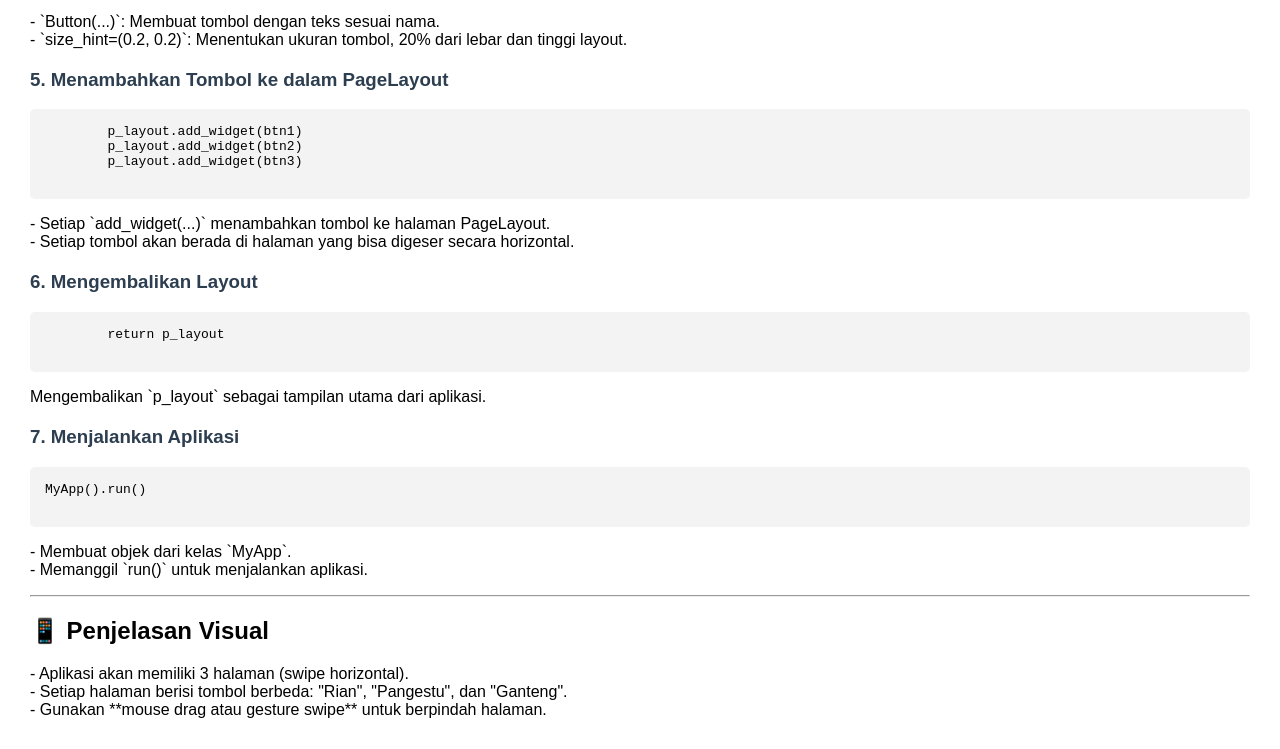
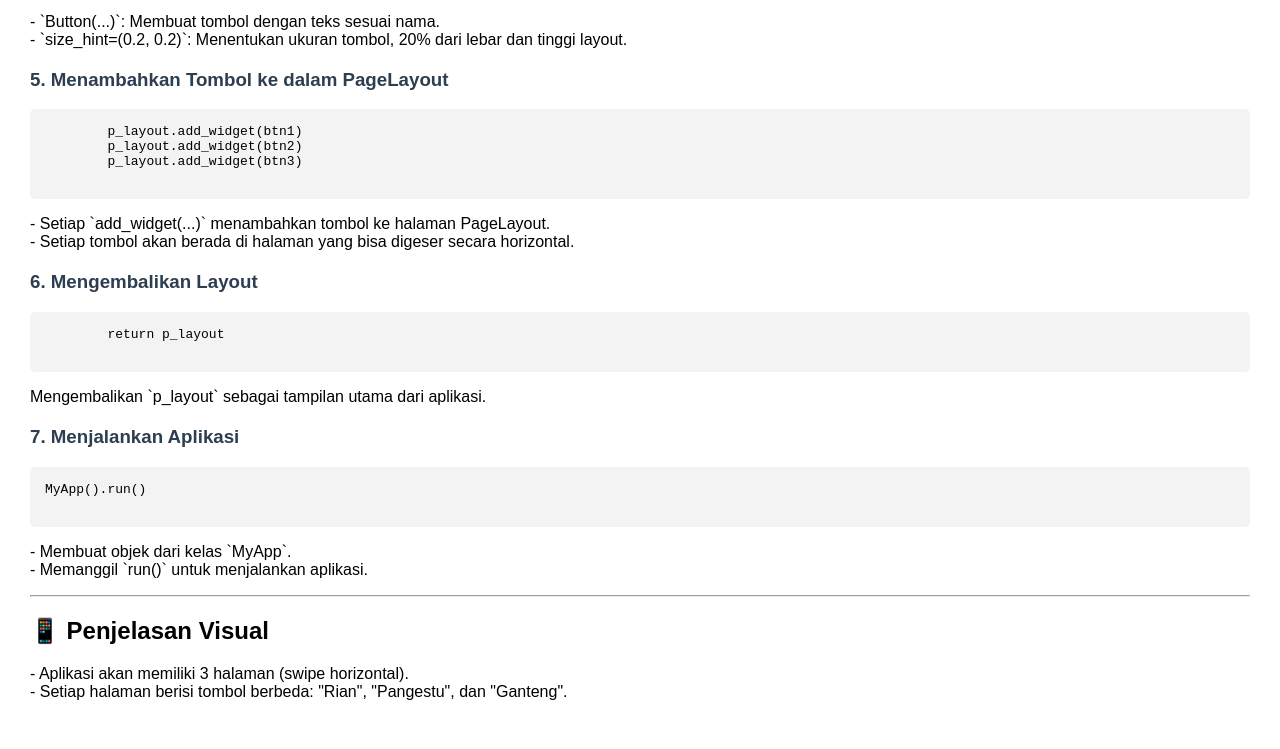
Before and after one commit to Pangestu2/Rian, a plain HTML site: page index.html in a window 1280 px wide. Shown: the part 825-1574 px from the top of the page. Drawn offline with Linux system fonts and the light colour scheme.

Commit message:
Add files via upload

```diff
--- a/index.html
+++ b/index.html
@@ -98,7 +98,6 @@ MyApp().run()
   <p>
     - Aplikasi akan memiliki 3 halaman (swipe horizontal).<br>
     - Setiap halaman berisi tombol berbeda: "Rian", "Pangestu", dan "Ganteng".<br>
-    - Gunakan **mouse drag atau gesture swipe** untuk berpindah halaman.
   </p>
 
 </body>
```
